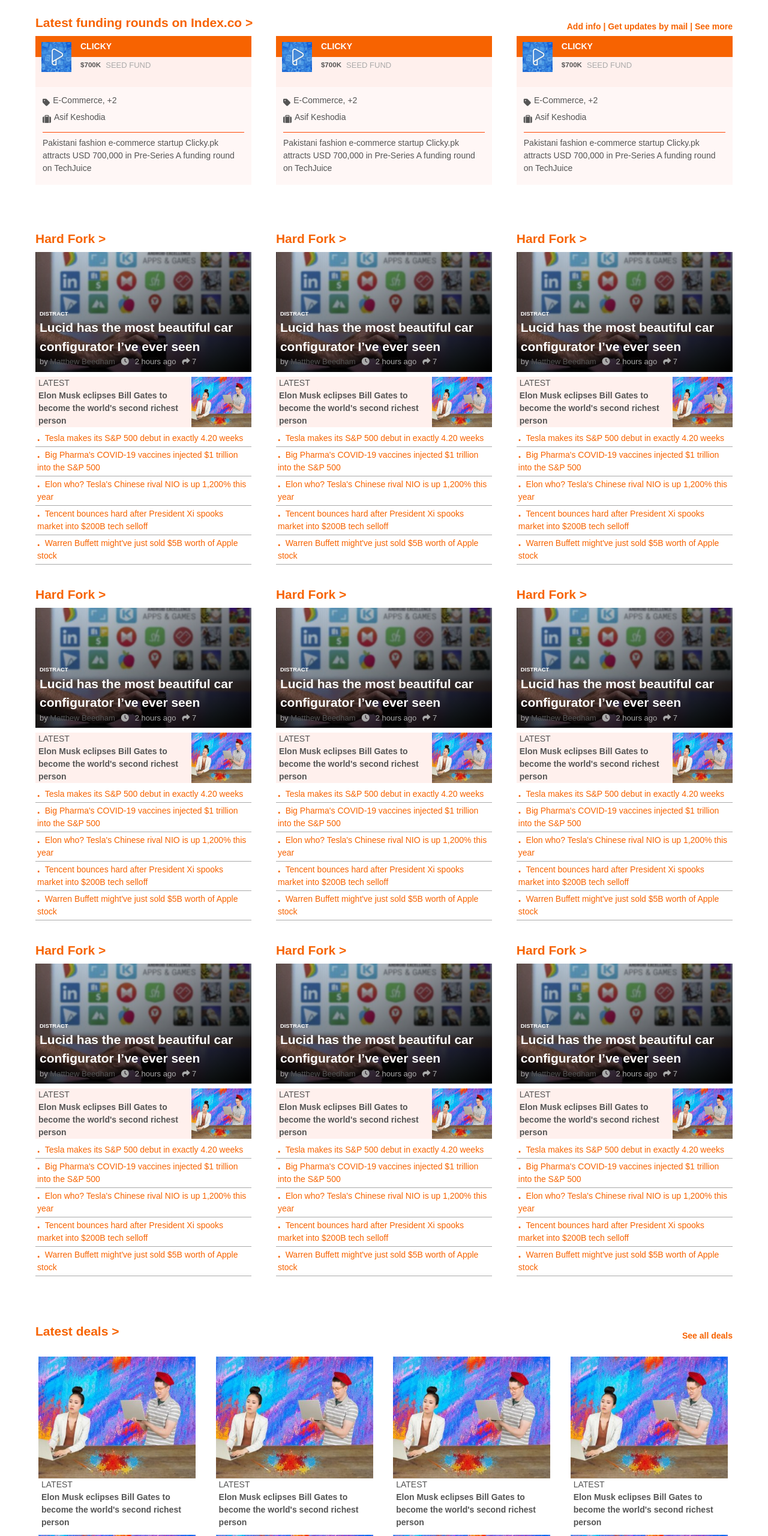
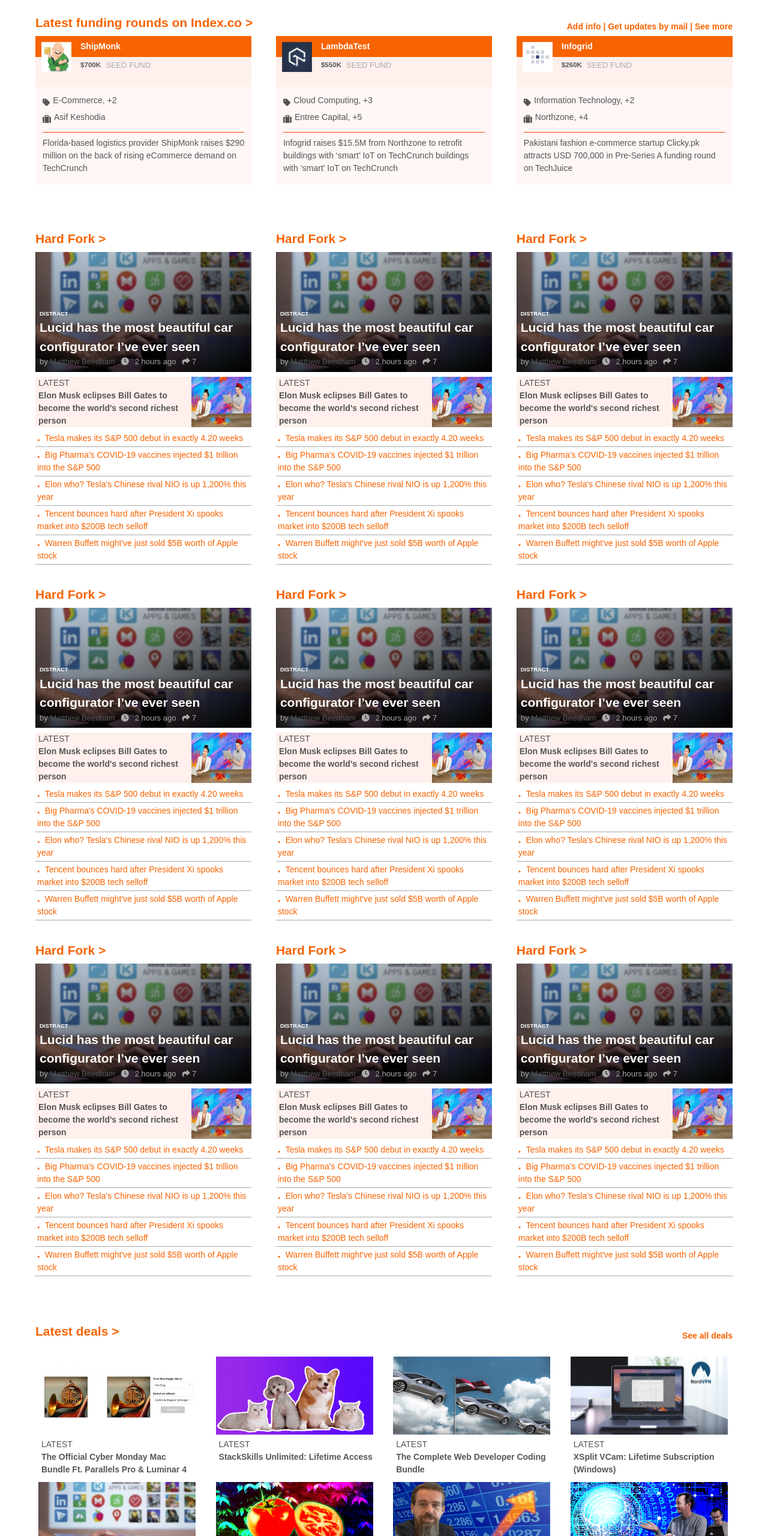
Before and after one commit to jadx2/tnw_responsive, a website: page index.html in a window 1280 px wide. Shown: the part 1442-4002 px from the top of the page at 60% size. Drawn offline with Linux system fonts and the light colour scheme.

Commit message:
Edit HTML and Fix latest CSS styles

```diff
--- a/index.html
+++ b/index.html
@@ -285,9 +285,9 @@
           <div class="flex">
             <div class="last-founding-card">
               <a href="#">
-                <h4 class="left-margin">CLICKY</h4>
+                <h4 class="left-margin">ShipMonk</h4>
                 <div class="funding-imgs">
-                  <img src="imgs/10.jpg" alt="" />
+                  <img src="imgs/22.jpg" alt="" />
                   <h5>$700K</h5>
                   <p class="small">SEED FUND</p>
                 </div>
@@ -306,17 +306,16 @@
                   </a>
                 </li>
                 <li class="smaller">
-                  Pakistani fashion e-commerce startup Clicky.pk attracts USD
-                  700,000 in Pre-Series A funding round on TechJuice
+                  Florida-based logistics provider ShipMonk raises $290 million on the back of rising eCommerce demand on TechCrunch
                 </li>
               </ul>
             </div>
             <div class="last-founding-card">
               <a href="#">
-                <h4 class="left-margin">CLICKY</h4>
+                <h4 class="left-margin">LambdaTest</h4>
                 <div class="funding-imgs">
-                  <img src="imgs/10.jpg" alt="" />
-                  <h5>$700K</h5>
+                  <img src="imgs/23.jpg" alt="" />
+                  <h5>$550K</h5>
                   <p class="small">SEED FUND</p>
                 </div>
               </a>
@@ -324,27 +323,26 @@
                 <li>
                   <a href="#">
                     <i class="fas fa-tag"></i>
-                    <p>E-Commerce, +2</p>
+                    <p>Cloud Computing, +3</p>
                   </a>
                 </li>
                 <li>
                   <a href="#">
                     <i class="fas fa-suitcase"></i>
-                    <p>Asif Keshodia</p>
+                    <p>Entree Capital, +5</p>
                   </a>
                 </li>
                 <li class="smaller">
-                  Pakistani fashion e-commerce startup Clicky.pk attracts USD
-                  700,000 in Pre-Series A funding round on TechJuice
+                  Infogrid raises $15.5M from Northzone to retrofit buildings with ‘smart’ IoT on TechCrunch buildings with ‘smart’ IoT on TechCrunch
                 </li>
               </ul>
             </div>
             <div class="last-founding-card">
               <a href="#">
-                <h4 class="left-margin">CLICKY</h4>
+                <h4 class="left-margin">Infogrid</h4>
                 <div class="funding-imgs">
-                  <img src="imgs/10.jpg" alt="" />
-                  <h5>$700K</h5>
+                  <img src="imgs/24.png" alt="" />
+                  <h5>$260K</h5>
                   <p class="small">SEED FUND</p>
                 </div>
               </a>
@@ -352,13 +350,13 @@
                 <li>
                   <a href="#">
                     <i class="fas fa-tag"></i>
-                    <p>E-Commerce, +2</p>
+                    <p>Information Technology, +2</p>
                   </a>
                 </li>
                 <li>
                   <a href="#">
                     <i class="fas fa-suitcase"></i>
-                    <p>Asif Keshodia</p>
+                    <p>Northzone, +4</p>
                   </a>
                 </li>
                 <li class="smaller">
@@ -988,97 +986,89 @@
           <div class="flex deal">
             <div class="deals-card">
               <div>
-                <img src="imgs/17.jpg" alt="" />
+                <img src="imgs/1.jpg" alt="" />
               </div>
               <div>
                 <p>LATEST</p>
                 <h4>
-                  Elon Musk eclipses Bill Gates to become the world's second
-                  richest person
+                  The Official Cyber Monday Mac Bundle Ft. Parallels Pro & Luminar 4
                 </h4>
               </div>
             </div>
             <div class="deals-card">
               <div>
-                <img src="imgs/17.jpg" alt="" />
+                <img src="imgs/2.png" alt="" />
               </div>
               <div>
                 <p>LATEST</p>
                 <h4>
-                  Elon Musk eclipses Bill Gates to become the world's second
-                  richest person
+                  StackSkills Unlimited: Lifetime Access
                 </h4>
               </div>
             </div>
             <div class="deals-card">
               <div>
-                <img src="imgs/17.jpg" alt="" />
+                <img src="imgs/3.jpg" alt="" />
               </div>
               <div>
                 <p>LATEST</p>
                 <h4>
-                  Elon Musk eclipses Bill Gates to become the world's second
-                  richest person
+                  The Complete Web Developer Coding Bundle
                 </h4>
               </div>
             </div>
             <div class="deals-card">
               <div>
-                <img src="imgs/17.jpg" alt="" />
+                <img src="imgs/5.jpg" alt="" />
               </div>
               <div>
                 <p>LATEST</p>
                 <h4>
-                  Elon Musk eclipses Bill Gates to become the world's second
-                  richest person
+                  XSplit VCam: Lifetime Subscription (Windows)
                 </h4>
               </div>
             </div>
             <div class="deals-card">
               <div>
-                <img src="imgs/17.jpg" alt="" />
+                <img src="imgs/6.jpg" alt="" />
               </div>
               <div>
                 <p>LATEST</p>
                 <h4>
-                  Elon Musk eclipses Bill Gates to become the world's second
-                  richest person
+                  The Complete Python Certification Bootcamp Bundle
                 </h4>
               </div>
             </div>
             <div class="deals-card">
               <div>
-                <img src="imgs/17.jpg" alt="" />
+                <img src="imgs/7.png" alt="" />
               </div>
               <div>
                 <p>LATEST</p>
                 <h4>
-                  Elon Musk eclipses Bill Gates to become the world's second
-                  richest person
+                  The Premium Learn to Code 2021 Certification Bundle
                 </h4>
               </div>
             </div>
             <div class="deals-card">
               <div>
-                <img src="imgs/17.jpg" alt="" />
+                <img src="imgs/8.jpg" alt="" />
               </div>
               <div>
                 <p>LATEST</p>
                 <h4>
-                  Elon Musk eclipses Bill Gates to become the world's second
-                  richest person
+                  The Ultimate Python & Artificial Intelligence Certification Bundle
                 </h4>
               </div>
             </div>
             <div class="deals-card">
               <div>
-                <img src="imgs/17.jpg" alt="" />
+                <img src="imgs/9.png" alt="" />
               </div>
               <div>
                 <p>LATEST</p>
                 <h4>
-                  Elon Musk eclipses Bill Gates to become the world's second
-                  richest person
+                  The Google Analytics Master Class Bundle
                 </h4>
               </div>
             </div>
--- a/style.css
+++ b/style.css
@@ -545,6 +545,11 @@
     width: 95px;
     padding: 8px;
   }
+
+  .deals-card :nth-child(1) img {
+    width: 100%;
+    height: 130px;
+  }
 }
 
 /* second media */
```
Also changed, not shown: imgs/22.jpg (added), imgs/23.jpg (added), imgs/24.png (added).
